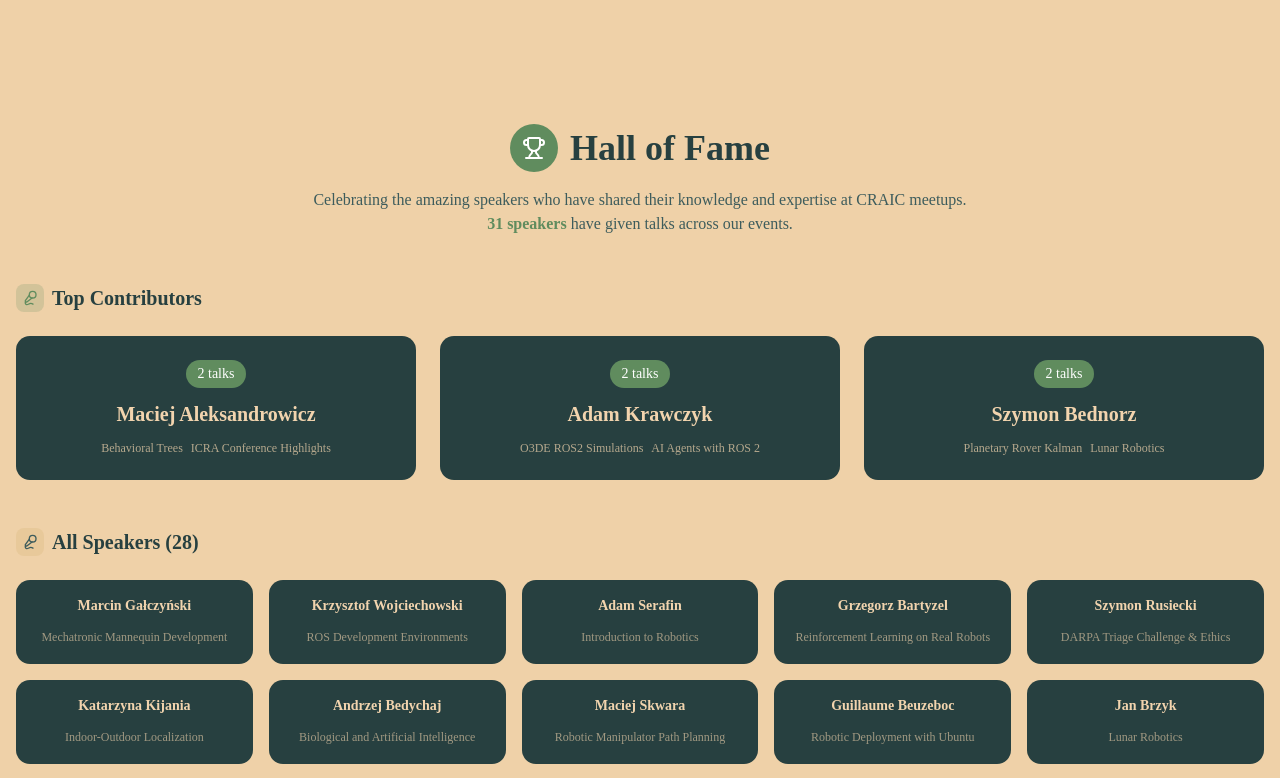
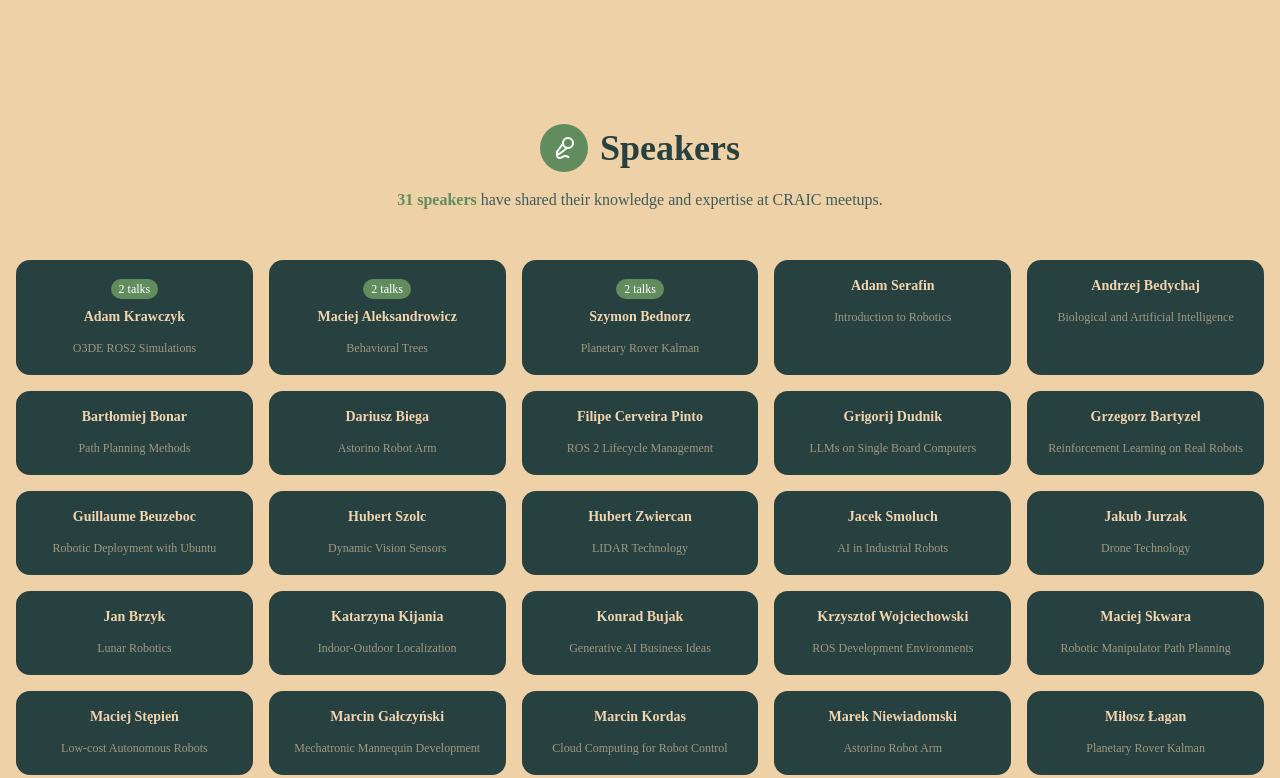
Before and after one commit to Cracow-Robotics-AI-Club/website, a Next.js app: page / in a window 1280 px wide. Shown: the part 3320-4098 px from the top of the page. Built offline with nearby package versions, Linux system fonts and the light colour scheme.

Commit message:
feat: rename "Hall of Fame" to "Speakers" and unify grid\n\nCombine speaker groups into a single grid and update icon.

```diff
--- a/components/hall-of-fame-section.tsx
+++ b/components/hall-of-fame-section.tsx
@@ -1,6 +1,4 @@
-import { Card, CardContent } from "@/components/ui/card"
-import { Badge } from "@/components/ui/badge"
-import { Mic2, Trophy } from "lucide-react"
+import { Mic2 } from "lucide-react"
 
 const speakers = [
   { name: "Maciej Aleksandrowicz", talks: 2, topics: ["Behavioral Trees", "ICRA Conference Highlights"] },
@@ -36,8 +34,8 @@ const speakers = [
   { name: "Marek Niewiadomski", talks: 1, topics: ["Astorino Robot Arm"] },
 ]
 
-// Sort by number of talks (descending)
-const sortedSpeakers = [...speakers].sort((a, b) => b.talks - a.talks)
+// Sort by number of talks (descending), then alphabetically
+const sortedSpeakers = [...speakers].sort((a, b) => b.talks - a.talks || a.name.localeCompare(b.name))
 
 export function HallOfFameSection() {
   return (
@@ -46,67 +44,28 @@ export function HallOfFameSection() {
         <div className="text-center mb-12">
           <div className="flex items-center justify-center gap-3 mb-4">
             <div className="p-3 rounded-full bg-[#608C5E]">
-              <Trophy className="w-6 h-6 text-white" />
+              <Mic2 className="w-6 h-6 text-white" />
             </div>
             <h2 className="text-3xl md:text-4xl font-bold text-foreground">
-              Hall of Fame
+              Speakers
             </h2>
           </div>
           <p className="text-muted-foreground max-w-2xl mx-auto">
-            Celebrating the amazing speakers who have shared their knowledge and expertise at CRAIC meetups.
-            {" "}<span className="font-semibold text-[#608C5E]">{speakers.length} speakers</span> have given talks across our events.
+            <span className="font-semibold text-[#608C5E]">{speakers.length} speakers</span> have shared their knowledge and expertise at CRAIC meetups.
           </p>
         </div>
 
-        {/* Top Speakers */}
-        <div className="mb-12">
-          <h3 className="text-xl font-semibold text-foreground mb-6 flex items-center gap-2">
-            <div className="p-1.5 rounded-md bg-[#608C5E]/20">
-              <Mic2 className="w-4 h-4 text-[#608C5E]" />
-            </div>
-            Top Contributors
-          </h3>
-          <div className="grid md:grid-cols-2 lg:grid-cols-3 gap-6">
-            {sortedSpeakers.filter(s => s.talks >= 2).map((speaker) => (
-              <div
-                key={speaker.name}
-                className="bg-[#274040] rounded-xl p-6 text-center hover:bg-[#1f3333] transition-colors"
-              >
-                <div className="inline-flex items-center gap-1 px-3 py-1 rounded-full bg-[#608C5E] text-white text-sm font-medium mb-3">
-                  {speaker.talks} talks
-                </div>
-                <h4 className="text-xl font-bold text-[#F2D4AE] mb-3">
-                  {speaker.name}
-                </h4>
-                <div className="flex flex-wrap justify-center gap-2">
-                  {speaker.topics.map((topic) => (
-                    <span
-                      key={topic}
-                      className="text-xs text-[#F2D4AE]/70"
-                    >
-                      {topic}
-                    </span>
-                  ))}
-                </div>
-              </div>
-            ))}
-          </div>
-        </div>
-
-        {/* All Speakers Grid */}
-        <div>
-          <h3 className="text-xl font-semibold text-foreground mb-6 flex items-center gap-2">
-            <div className="p-1.5 rounded-md bg-muted">
-              <Mic2 className="w-4 h-4 text-muted-foreground" />
-            </div>
-            All Speakers ({sortedSpeakers.filter(s => s.talks === 1).length})
-          </h3>
         <div className="grid sm:grid-cols-2 md:grid-cols-3 lg:grid-cols-4 xl:grid-cols-5 gap-4">
-            {sortedSpeakers.filter(s => s.talks === 1).map((speaker) => (
+          {sortedSpeakers.map((speaker) => (
             <div
               key={speaker.name}
               className="bg-[#274040] rounded-xl p-4 text-center hover:bg-[#1f3333] transition-colors"
             >
+              {speaker.talks >= 2 && (
+                <div className="inline-flex items-center gap-1 px-2 py-0.5 rounded-full bg-[#608C5E] text-white text-xs font-medium mb-2">
+                  {speaker.talks} talks
+                </div>
+              )}
               <h4 className="font-semibold text-[#F2D4AE] mb-2 text-sm">
                 {speaker.name}
               </h4>
@@ -117,7 +76,6 @@ export function HallOfFameSection() {
           ))}
         </div>
       </div>
-      </div>
     </section>
   )
 }
```
Lines whose indentation alone changed are shown as unchanged.
